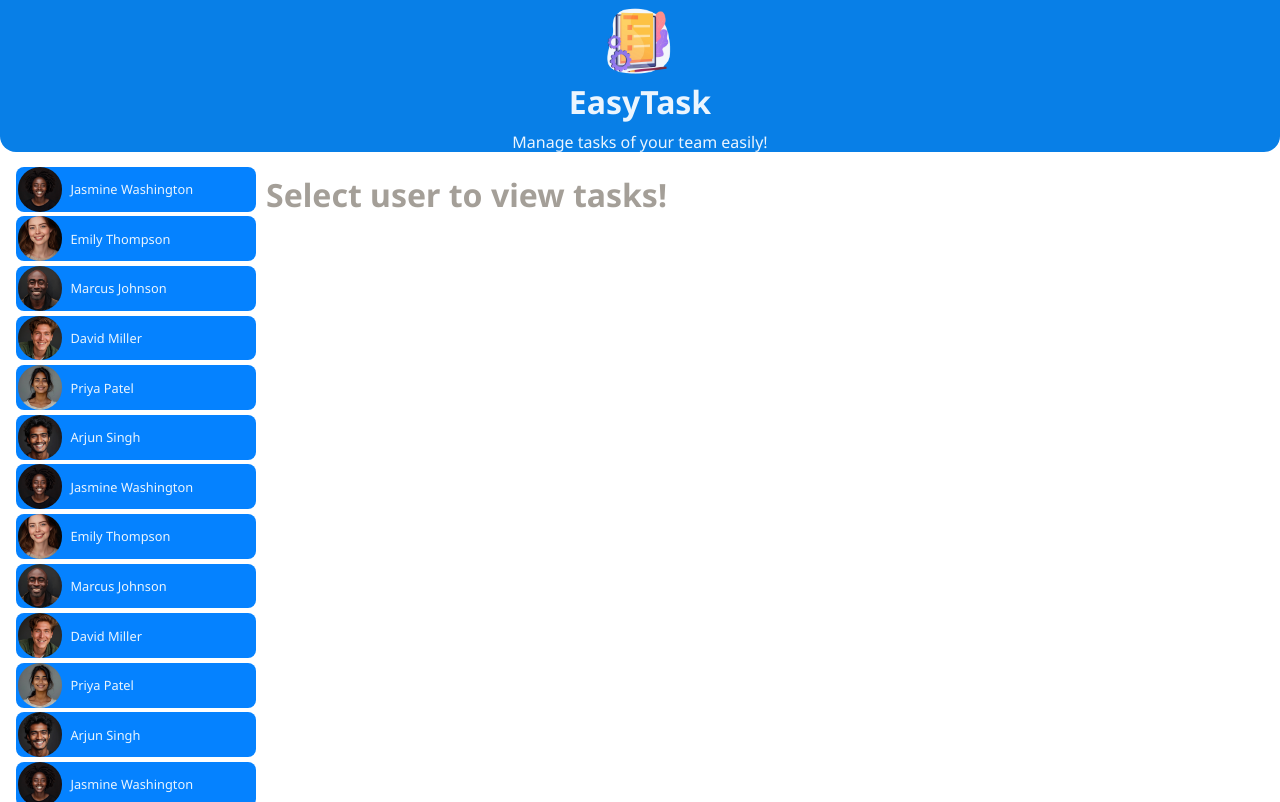
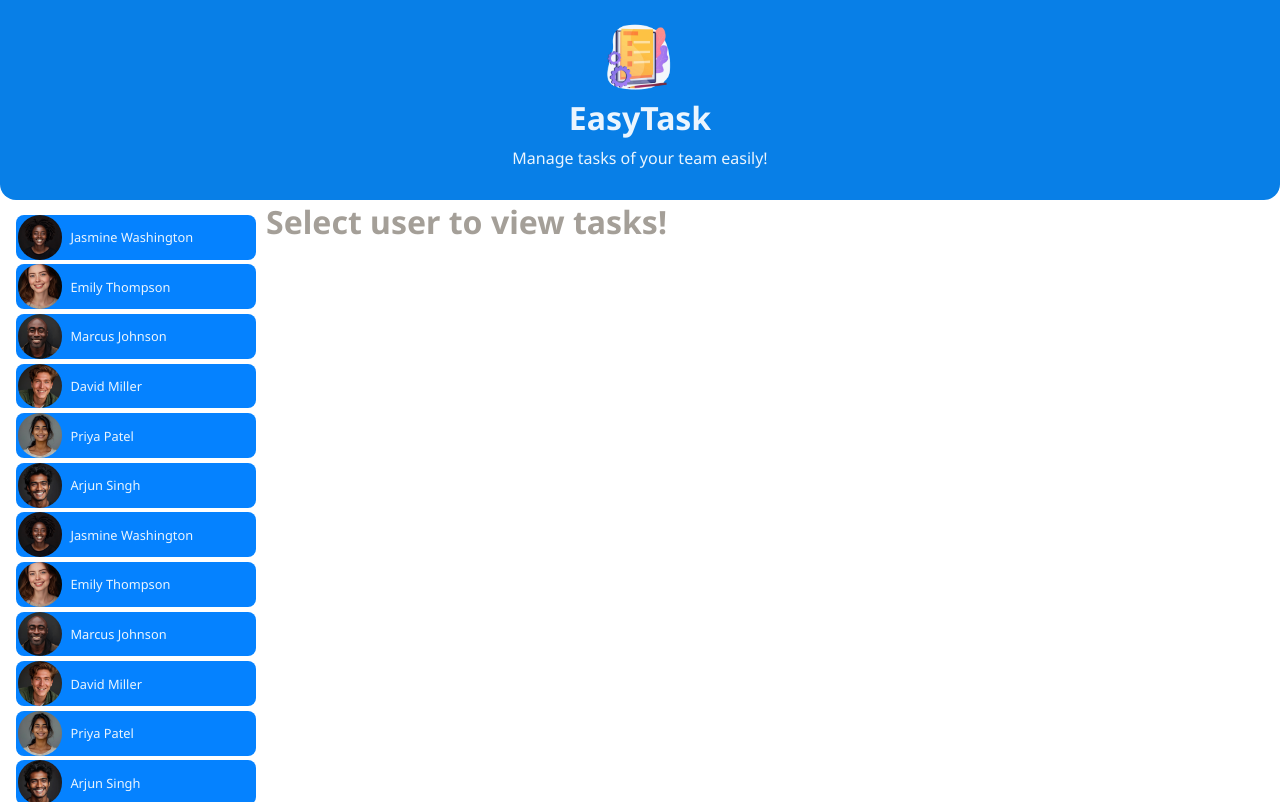
Before and after one commit to whit33y/angular-easytask, an Angular app: page / in a window 1280 px wide. Built offline with nearby package versions, Linux system fonts and the light colour scheme.

Commit message:
change style and cleaned up code

```diff
--- a/src/app/components/header/header.component.css
+++ b/src/app/components/header/header.component.css
@@ -3,10 +3,11 @@
   display: flex;
   flex-direction: column;
   align-items: center;
+  justify-content: center;
   color: #ebf5fe;
   border-bottom-left-radius: 1rem;
   border-bottom-right-radius: 1rem;
-  height: 19dvh;
+  height: 25dvh;
 }
 
 .header-container h1 {
--- a/src/app/components/tasks/tasks.component.css
+++ b/src/app/components/tasks/tasks.component.css
@@ -5,6 +5,8 @@
 
 .tasks-container h1 {
   color: #a49f98;
+  padding: 0;
+  margin: 0;
 }
 
 .task-container-top {
@@ -29,6 +31,7 @@
   border-radius: 2rem;
   width: 9rem;
   height: 2rem;
+  margin-top: 5px;
 }
 
 .task-container-top-show {
@@ -57,6 +60,7 @@
   border-radius: 1rem;
   border: 1px solid #a49f98;
   width: 9rem;
+  margin-top: 5px;
 }
 
 .task-container-top-form-error p {
--- a/src/app/components/tasks/tasks.component.ts
+++ b/src/app/components/tasks/tasks.component.ts
@@ -40,7 +40,6 @@ export class TasksComponent {
 
   addTask() {
     this.addTaskStatus = !this.addTaskStatus;
-    console.log(this.addTaskStatus);
     this.addTaskError = false;
   }
 
--- a/src/app/components/users/users.component.css
+++ b/src/app/components/users/users.component.css
@@ -1,5 +1,5 @@
 .users-container {
-  height: 80dvh;
+  height: 74dvh;
   margin-left: 1rem;
   overflow-x: scroll;
   padding-right: 0.1rem;
```
